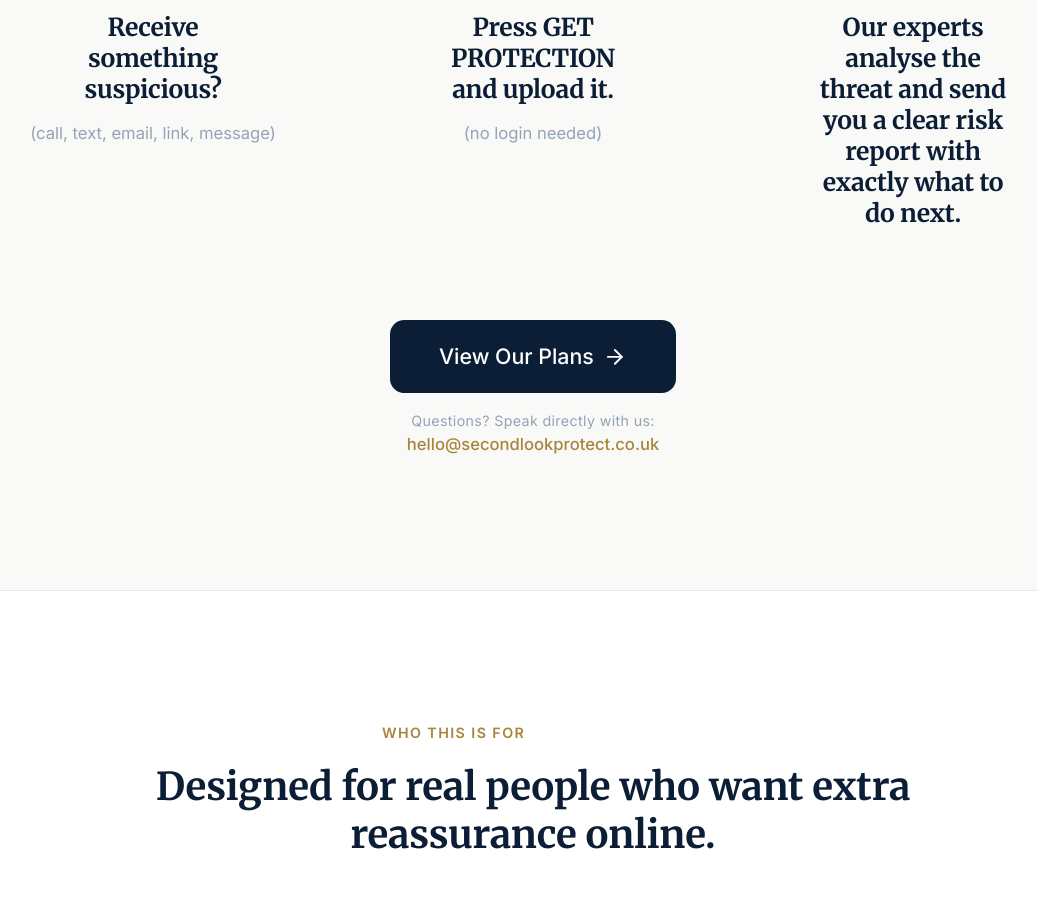
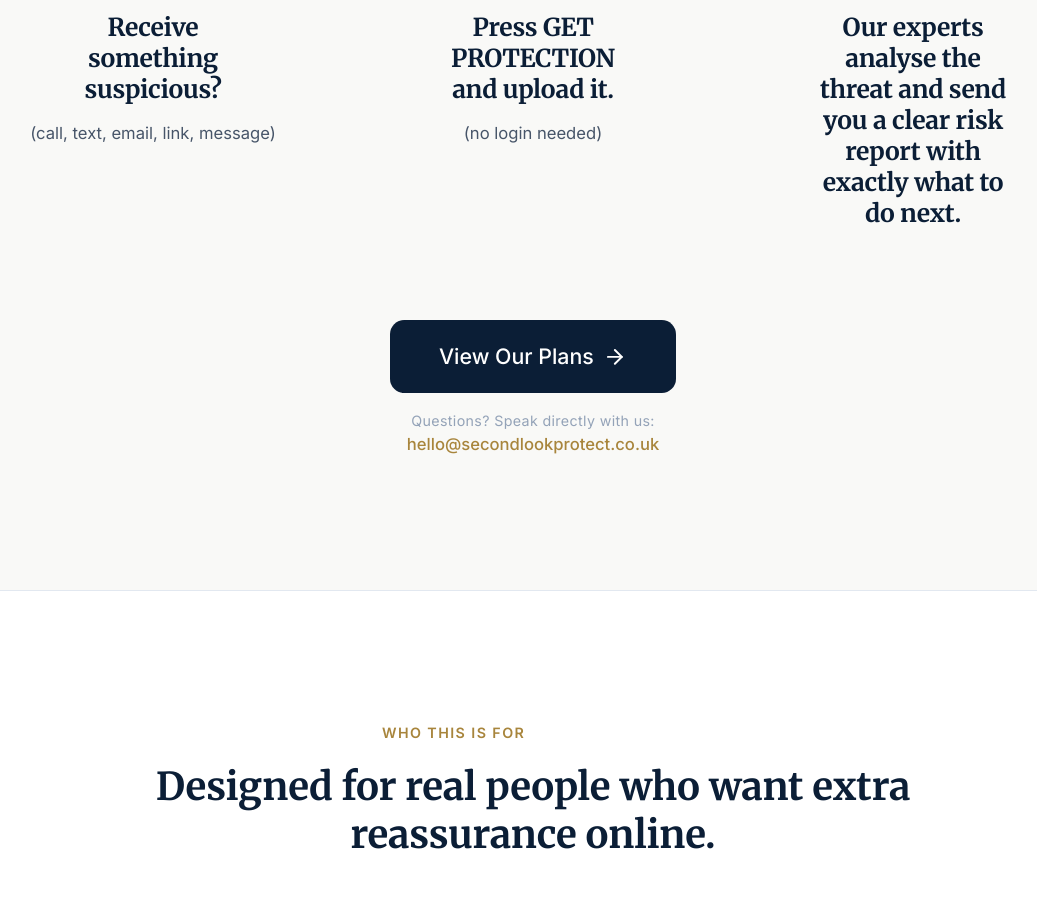
Before and after one commit to krowan444/Second-Look-Protect, a React (Vite) app: page / in a window 1280 px wide. Shown: the part 2000-2907 px from the top of the page, without its empty margins (107-1144 px from the left). Built offline with nearby package versions, Linux system fonts and the light colour scheme; no server answers.

Commit message:
How It Works: darken sub-text from slate-400 to slate-600 for readability

```diff
--- a/src/App.tsx
+++ b/src/App.tsx
@@ -598,7 +598,7 @@
 
               {/* Sub-text */}
               {sub && (
-                <p className="text-slate-400 text-sm leading-relaxed">{sub}</p>
+                <p className="text-slate-600 text-sm leading-relaxed">{sub}</p>
               )}
             </div>
           ))}
```
